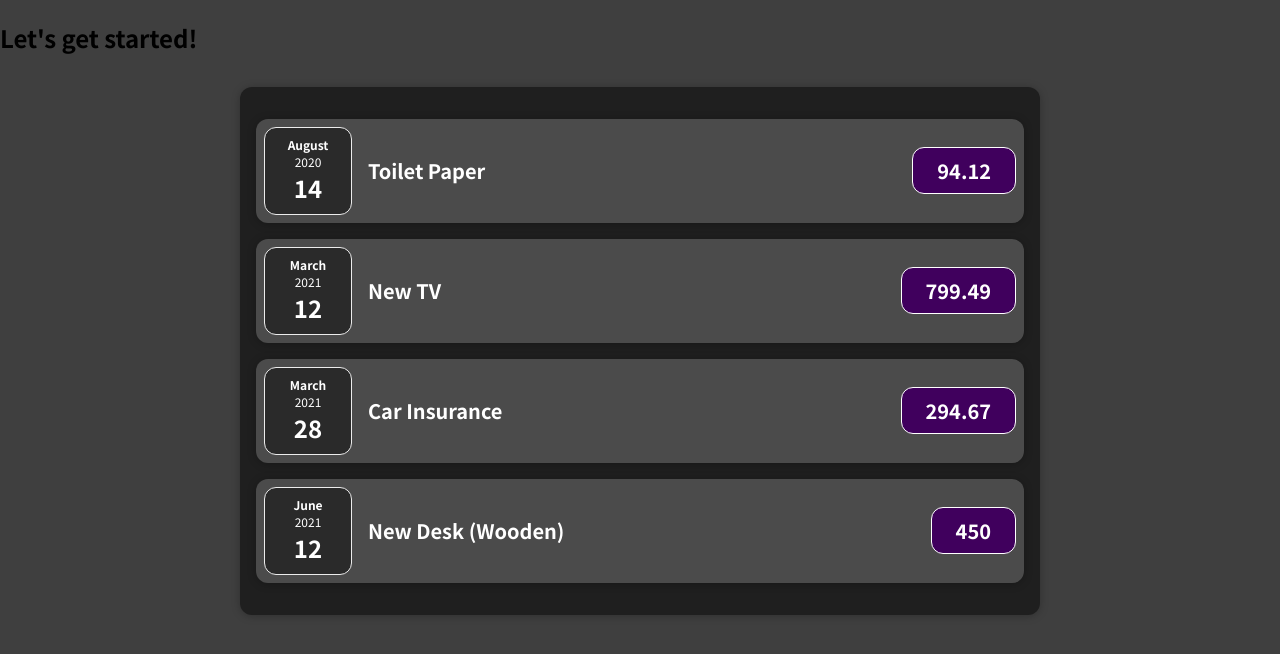
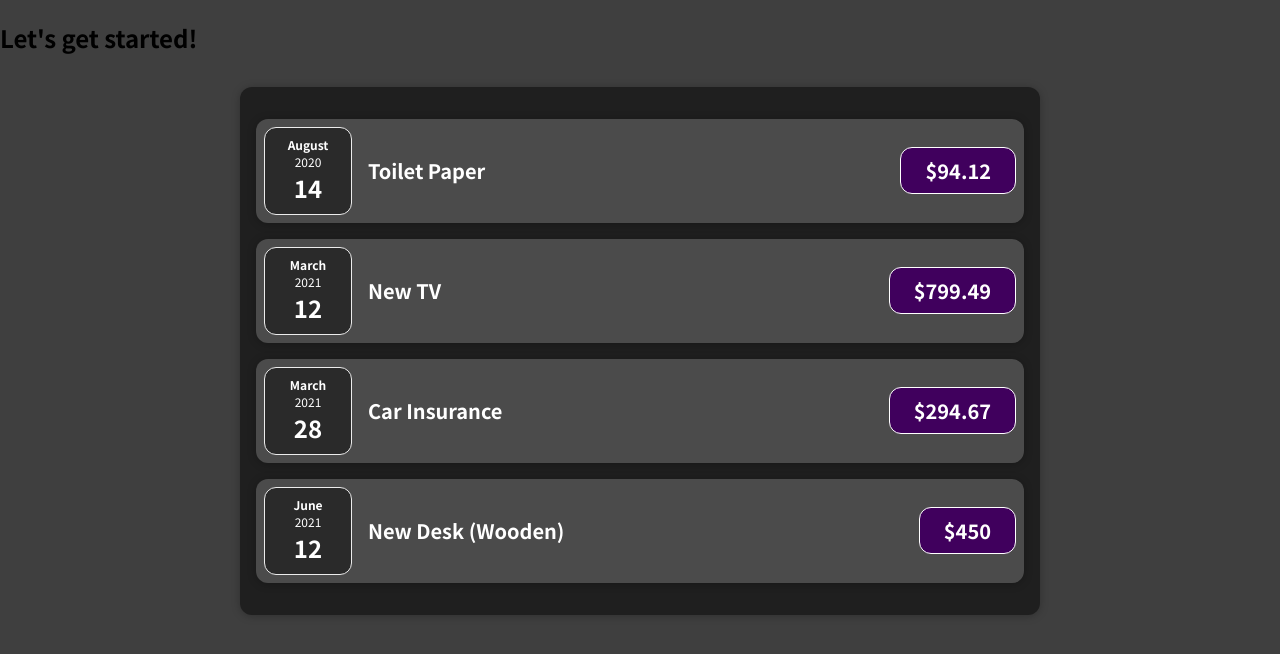
Before and after one commit to mark-francisco/react-expense-tracker, a React (Create React App) app: page / in a window 1280 px wide. Shown: the top 654 px of the page. Built offline with nearby package versions, Linux system fonts and the light colour scheme.

Commit message:
format amount in ExpenseItem

```diff
--- a/src/components/expenses/ExpenseItem.js
+++ b/src/components/expenses/ExpenseItem.js
@@ -9,7 +9,7 @@ function ExpenseItem(props) {
       <ExpenseDate date={props.date} />
       <div className="expense-item__description">
         <h2>{props.title}</h2>
-        <div className="expense-item__price">{props.amount}</div>
+        <div className="expense-item__price">${props.amount}</div>
       </div>
     </Card>
   );
```
